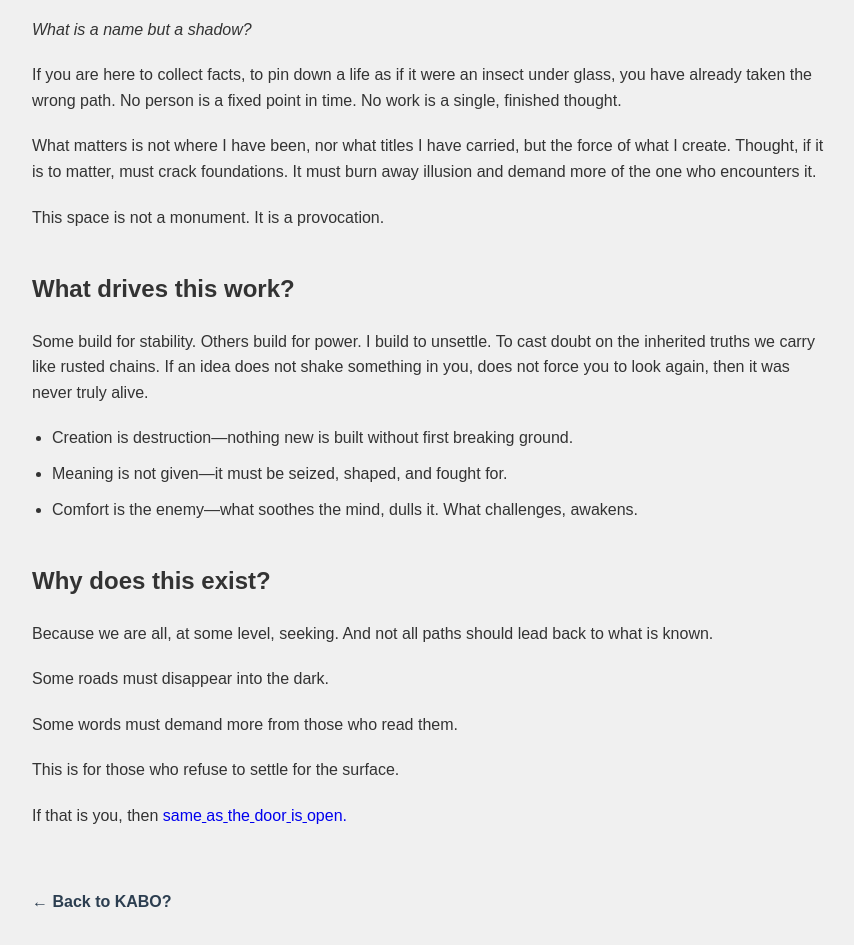
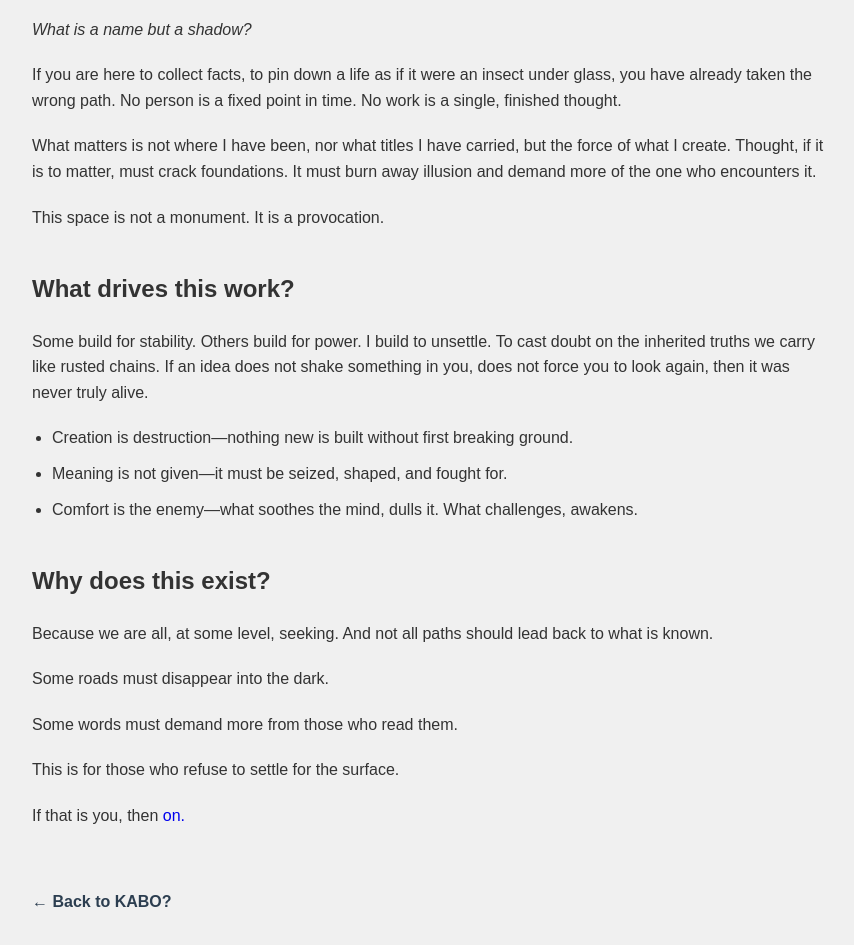
Before and after one commit to AdskiyDro4ila/KABO, a plain HTML site: page about.html in a window 1280 px wide. Shown: the part 135-1080 px from the top of the page, without its empty margins (208-1062 px from the left). Drawn offline with Linux system fonts and the light colour scheme.

Commit message:
Update about page to show 'on.' with same animation style

```diff
--- a/about.html
+++ b/about.html
@@ -139,7 +139,7 @@
 
         <p>This is for those who refuse to settle for the surface.</p>
 
-        <p>If that is you, then <a href="works.html" class="last-word"><span class="letter">s</span><span class="letter">a</span><span class="letter">m</span><span class="letter">e</span> <span class="letter">a</span><span class="letter">s</span> <span class="letter">t</span><span class="letter">h</span><span class="letter">e</span> <span class="letter">d</span><span class="letter">o</span><span class="letter">o</span><span class="letter">r</span> <span class="letter">i</span><span class="letter">s</span> <span class="letter">o</span><span class="letter">p</span><span class="letter">e</span><span class="letter">n</span><span class="letter">.</span></a></p>
+        <p>If that is you, then <a href="works.html" class="last-word"><span class="letter">o</span><span class="letter">n</span><span class="letter">.</span></a></p>
 
         <a href="index.html" class="back-link">← Back to KABO?</a>
     </div>
```
